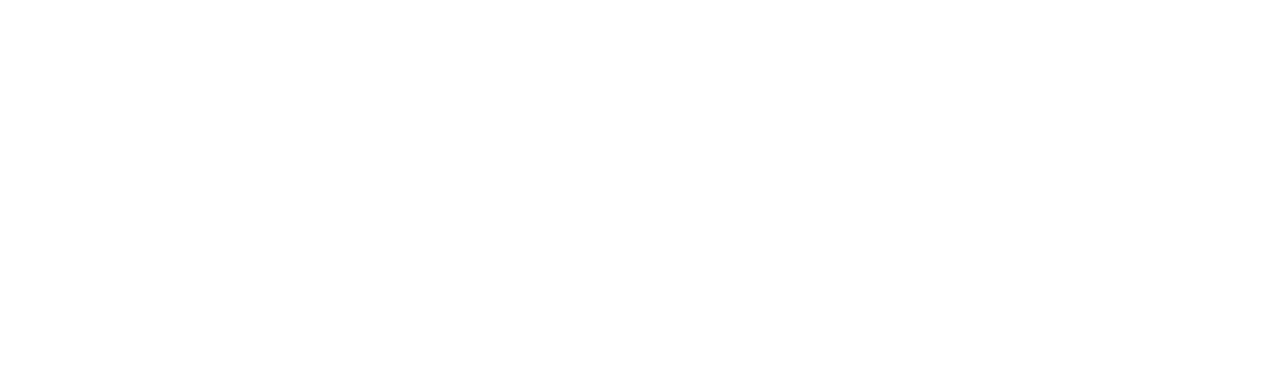
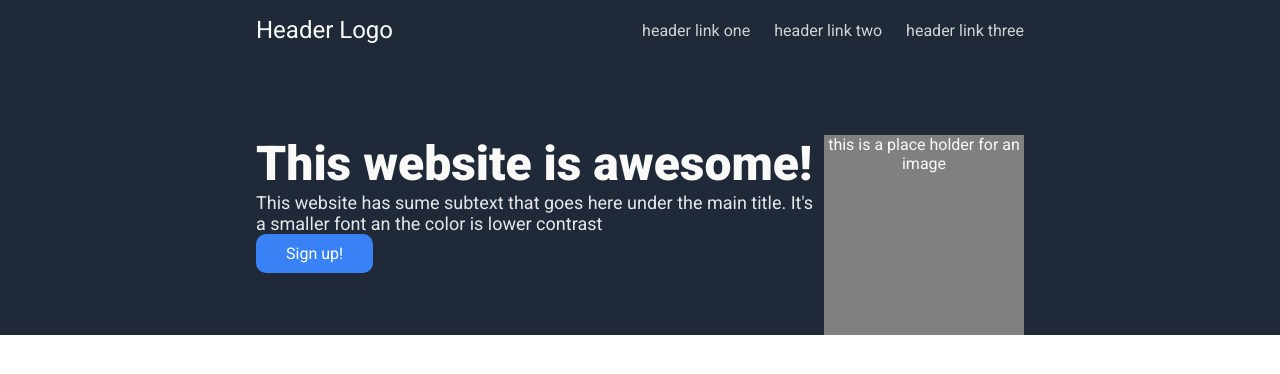
Before and after one commit to method99man/Landing-Page, a plain HTML site: page index.html in a window 1280 px wide. Drawn offline with Linux system fonts and the light colour scheme.

Commit message:
add header section and hero section

```diff
--- a/index.html
+++ b/index.html
@@ -3,8 +3,40 @@
   <head>
     <meta charset="UTF-8" />
     <meta name="viewport" content="width=device-width, initial-scale=1.0" />
+    <link rel="preconnect" href="https://fonts.googleapis.com" />
+    <link rel="preconnect" href="https://fonts.gstatic.com" crossorigin />
+    <link
+      href="https://fonts.googleapis.com/css2?family=Roboto:ital,wght@0,100..900;1,100..900&display=swap"
+      rel="stylesheet"
+    />
     <link rel="stylesheet" href="style.css" />
     <title>Document</title>
   </head>
-  <body></body>
+  <body>
+    <div class="hero-container">
+      <div class="container-header">
+        <div class="left-header">Header Logo</div>
+        <div class="right-header">
+          <ul>
+            <li><a href="#">header link one</a></li>
+            <li><a href="#">header link two</a></li>
+            <li><a href="#">header link three</a></li>
+          </ul>
+        </div>
+      </div>
+      <div class="hero-section">
+        <div class="hero-text">
+          <h1>This website is awesome!</h1>
+          <p>
+            This website has sume subtext that goes here under the main title.
+            It's a smaller font an the color is lower contrast
+          </p>
+          <button class="hero-btn">Sign up!</button>
+        </div>
+        <div class="hero-img">
+          <div class="img">this is a place holder for an image</div>
+        </div>
+      </div>
+    </div>
+  </body>
 </html>
--- a/style.css
+++ b/style.css
@@ -0,0 +1,84 @@
+* {
+  padding: 0;
+  margin: 0;
+  font-family: "Roboto", sans-serif;
+}
+
+body {
+  display: flex;
+}
+
+.hero-container {
+  width: 100%;
+  display: flex;
+  flex-direction: column;
+  justify-content: center;
+  align-items: center;
+  background-color: #1f2937;
+  color: #f9faf8;
+}
+.container-header {
+  width: 60%;
+  display: flex;
+  justify-content: space-between;
+  align-items: center;
+  font-size: 24px;
+  padding: 16px;
+}
+
+.right-header {
+  display: flex;
+  justify-content: center;
+  align-items: center;
+  font-size: 16px;
+}
+
+ul {
+  display: flex;
+  list-style-type: none;
+  margin: 0;
+  padding: 0;
+  gap: 24px;
+}
+
+a {
+  color: lightgray;
+  text-decoration: none;
+}
+
+.hero-section {
+  display: flex;
+  width: 60%;
+  margin-top: 75px;
+}
+
+.hero-text {
+  text-align: left;
+}
+
+.hero-text > h1 {
+  font-size: 48px;
+  font-weight: 900;
+}
+
+.img {
+  width: 200px;
+  height: 200px;
+  flex-shrink: 0;
+  text-align: center;
+  background-color: grey;
+}
+
+.hero-text > p {
+  font-size: 18px;
+  color: #e5e7eb;
+}
+
+.hero-btn {
+  background-color: #3882f6;
+  color: white;
+  font-size: 16px;
+  padding: 10px 30px;
+  border: none;
+  border-radius: 10px;
+}
```
